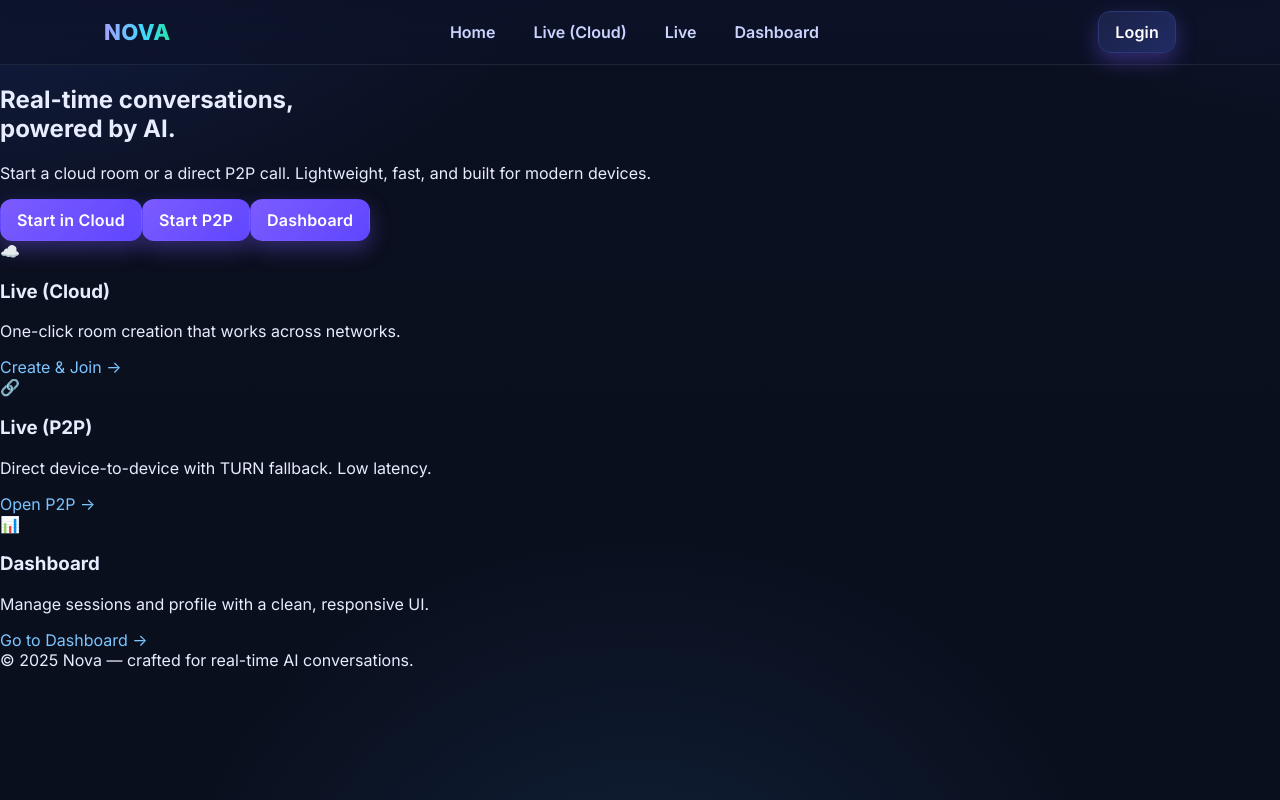
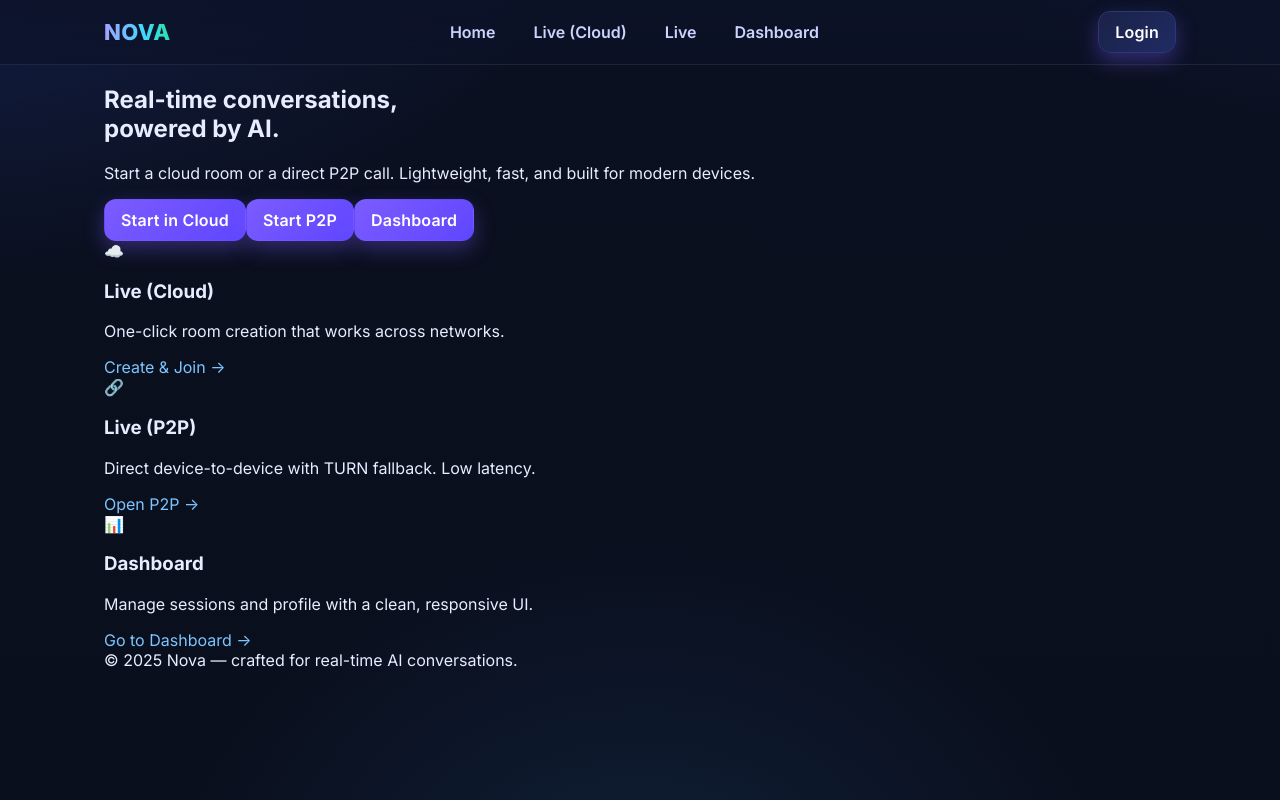
Before and after one commit to LankaRohith/NovaProject, a React (Vite) app in the folder frontend/: page / in a window 1280 px wide. Built offline with nearby package versions, Linux system fonts and the light colour scheme; no server answers.

Commit message:
different n/w calls2

```diff
--- a/frontend/src/pages/Home.jsx
+++ b/frontend/src/pages/Home.jsx
@@ -4,6 +4,8 @@ import { Link } from "react-router-dom";
 export default function Home() {
   return (
     <main className="hp">
+      {/* The container centers content and matches Dashboard spacing */}
+      <div className="container hp__wrap">
         {/* HERO */}
         <section className="hp__hero">
           <h1 className="hp__title">
@@ -15,7 +17,7 @@ export default function Home() {
 
           <div className="hp__actions">
             <Link to="/live-cloud" className="btn btn--primary">Start in Cloud</Link>
-          <Link to="/live" className="btn btn--outline">Start P2P</Link>
+            <Link to="/live" className="btn">Start P2P</Link>
             <Link to="/dashboard" className="btn btn--ghost">Dashboard</Link>
           </div>
         </section>
@@ -53,6 +55,7 @@ export default function Home() {
         <footer className="hp__foot">
           © {new Date().getFullYear()} Nova — crafted for real-time AI conversations.
         </footer>
+      </div>
     </main>
   );
 }
```
Also changed, not shown: 1 other file (tests, documents, lock files or other folders). Lines whose indentation alone changed are shown as unchanged.
